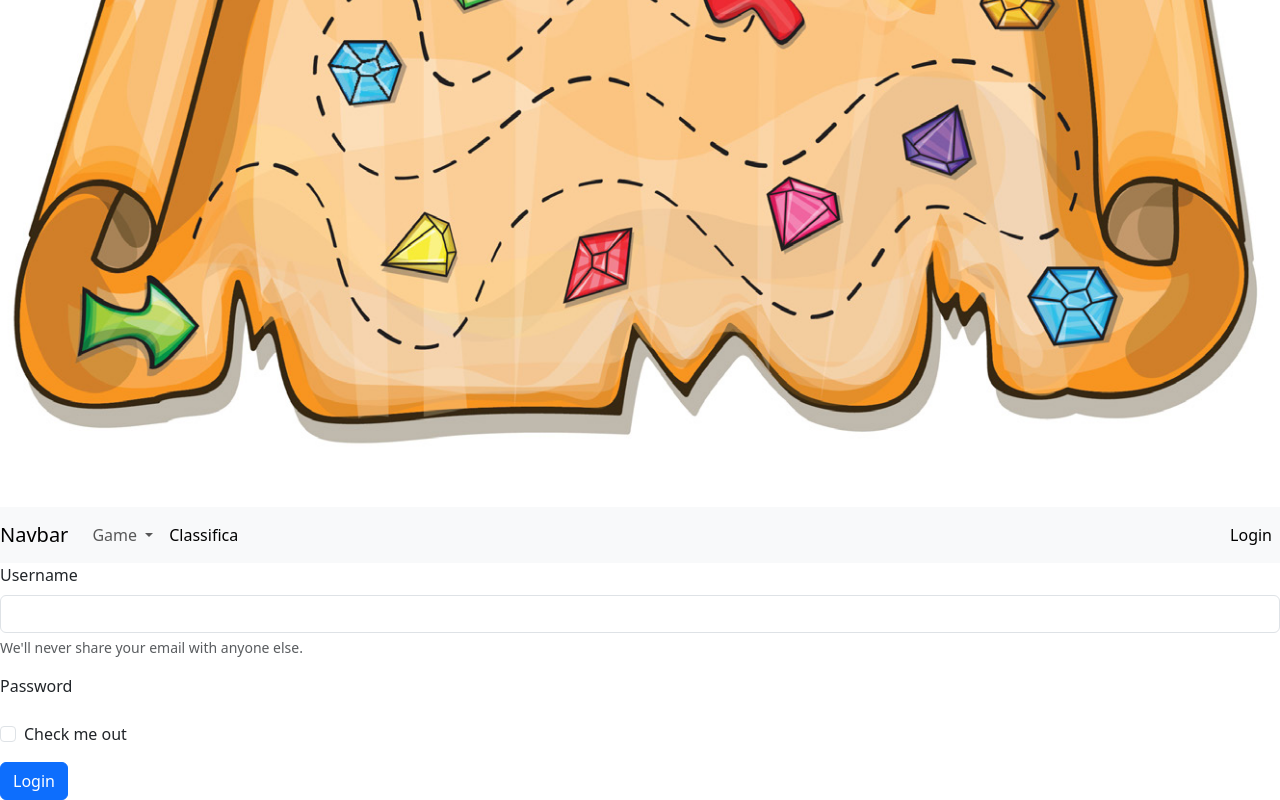
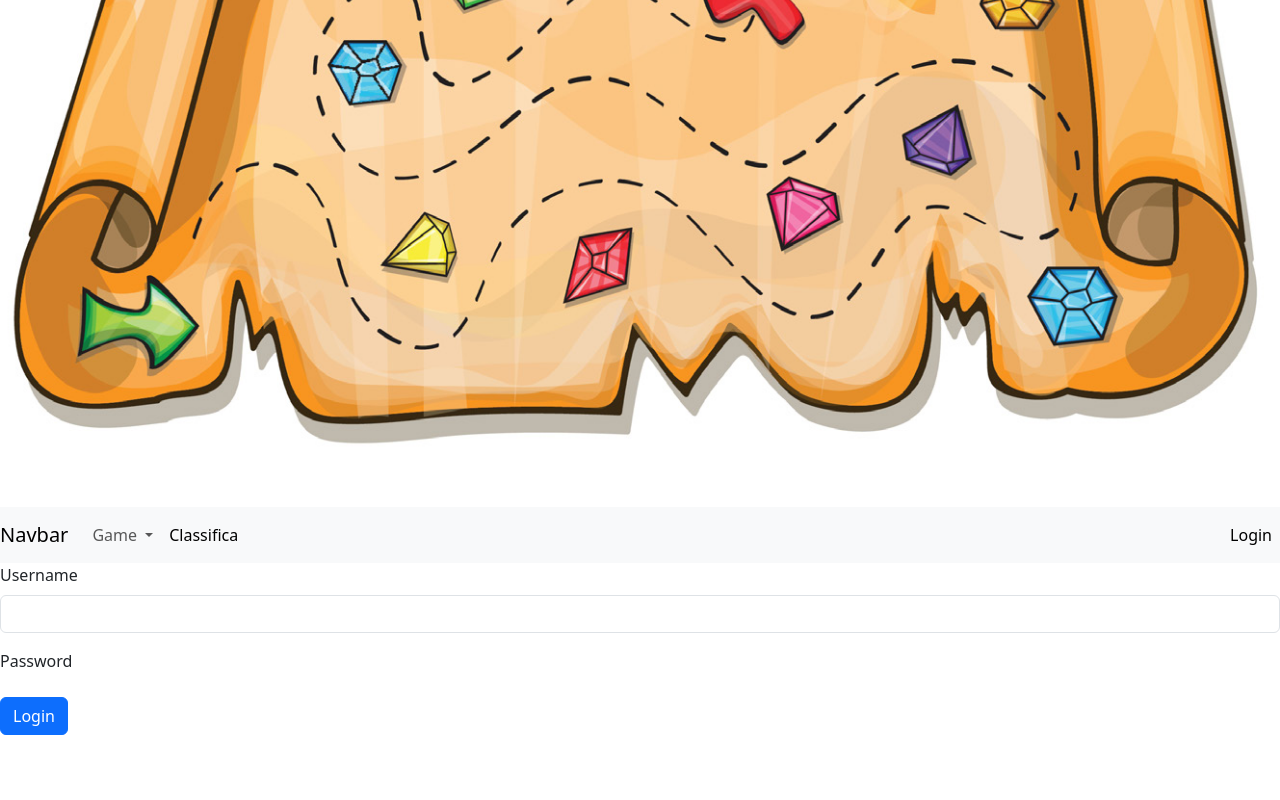
Before and after one commit to PorcelluzziCosimo/Caccia-al-tesoro, a website: page index.html in a window 1280 px wide. Shown: the part 432-1232 px from the top of the page. After the commit the page ends 1167 px from the top, so only its background shows below. Drawn offline with nearby package versions, Linux system fonts and the light colour scheme.

Commit message:
Update index.html

```diff
--- a/index.html
+++ b/index.html
@@ -40,14 +40,9 @@
   <div class="mb-3">
     <label for="exampleInputEmail1" class="form-label">Username</label>
     <input type="email" class="form-control" id="exampleInputEmail1" aria-describedby="emailHelp">
-    <div id="emailHelp" class="form-text">We'll never share your email with anyone else.</div>
   </div>
   <div class="mb-3">
     <label for="exampleInputPassword1" class="form-label">Password</label>
-  </div>
-  <div class="mb-3 form-check">
-    <input type="checkbox" class="form-check-input" id="exampleCheck1">
-    <label class="form-check-label" for="exampleCheck1">Check me out</label>
   </div>
   <button type="submit" class="btn btn-primary">Login</button>
 </form>
```
